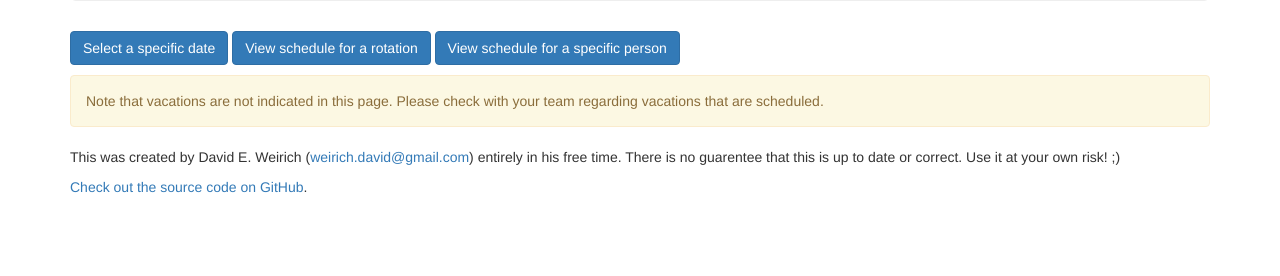
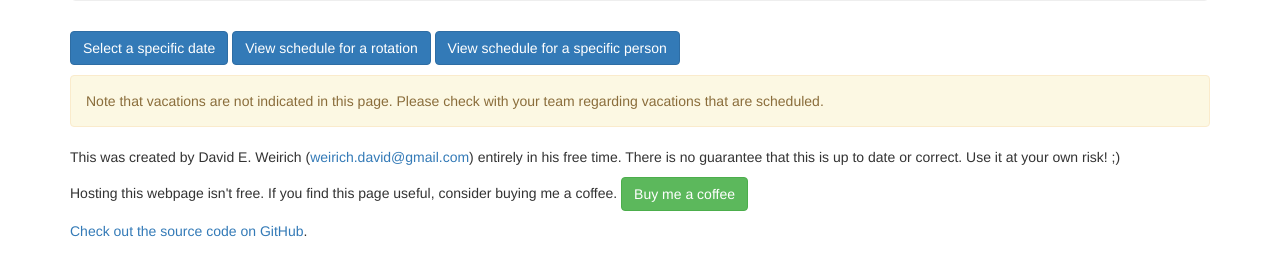
Before and after one commit to weirichd/resident-schedule, a Flask app: template app/templates/home.html in a window 1280 px wide. Shown: the part 199-475 px from the top of the page. Run offline with Flask 2, Linux system fonts and the light colour scheme; the template is opened without the code that fills it, so the values that code supplies are empty; some libraries are stand-ins or nearby versions.

Commit message:
Fixed spelling error

```diff
--- a/app/templates/home.html
+++ b/app/templates/home.html
@@ -62,8 +62,13 @@
     <p>
     This was created by David E. Weirich (<a href="mailto:weirich.david@gmail.com">weirich.david@gmail.com</a>)
     entirely in his free time.
-    There is no guarentee that this is up to date or correct.
+    There is no guarantee that this is up to date or correct.
     Use it at your own risk! ;)
+    </p>
+    <p>
+    Hosting this webpage isn't free.
+    If you find this page useful, consider buying me a coffee.
+    <a class="btn btn-success" href="https://www.buymeacoffee.com/weirichdavid" role="button">Buy me a coffee</a>
     </p>
     <p>
     <a href="https://github.com/weirichd/resident-schedule">Check out the source code on GitHub</a>.
```
